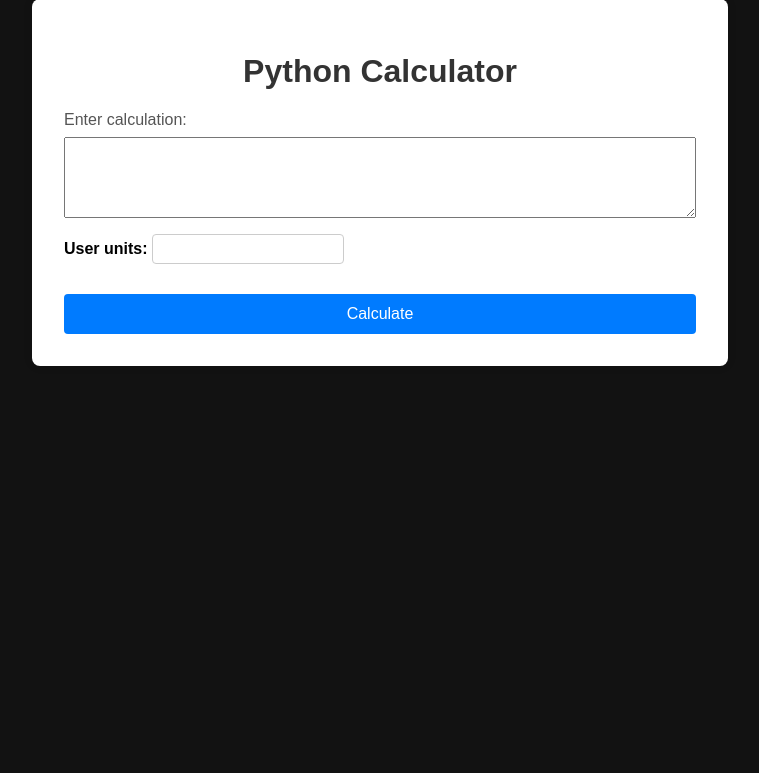
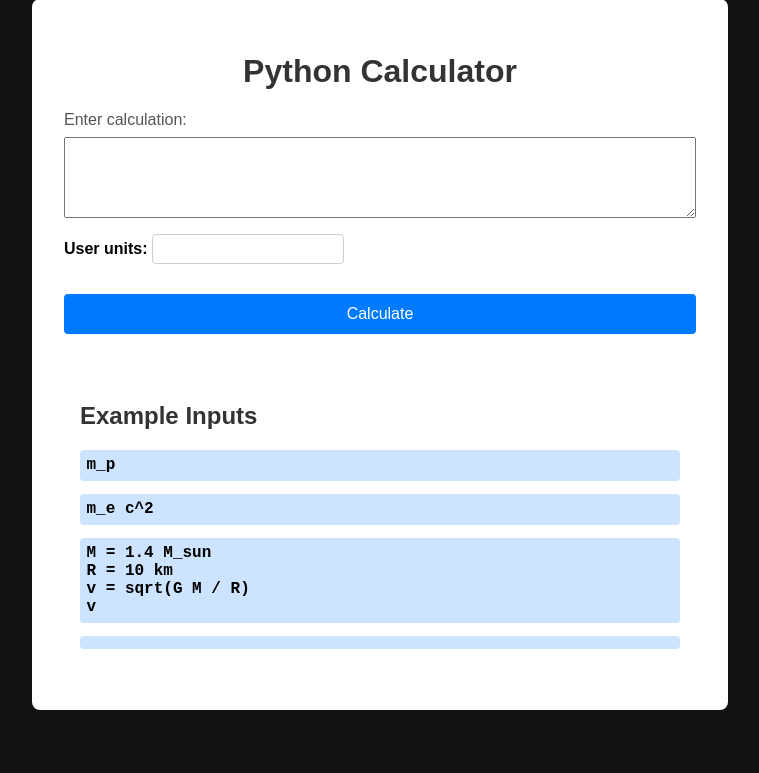
Before and after one commit to chongchonghe/astrocalculator, a Python web app: template calc/templates/index.html in a window 1280 px wide. Shown: the part 64-837 px from the top of the page, without its empty margins (260-1019 px from the left). Before the commit the page ends 430 px from the top, so only its background shows below. Run offline with Jinja, Linux system fonts and the light colour scheme; the template is opened without the code that fills it, so the values that code supplies are empty.

Commit message:
add examples

```diff
--- a/calc/static/style.css
+++ b/calc/static/style.css
@@ -89,3 +89,29 @@ button:hover {
   white-space: nowrap; /* Prevent text wrapping */
   z-index: 10; /* Ensure tooltip appears above other elements */
 }
+
+.examples {
+    background-color: #ffffff; /* Light background for examples */
+    color: #333333; /* Dark text color for readability */
+    margin-top: 2em;
+    padding: 1em;
+    border-radius: 4px;
+}
+
+.examples h2 {
+    color: #333333; /* Dark text for the header */
+}
+
+.examples pre {
+    background-color: #007bff33; /* Light background for code blocks to match button */
+    color: #1c1c1c; /* Light text color for code */
+    padding: 0.5em;
+    border-radius: 4px;
+    overflow-x: auto;
+}
+
+.examples code {
+    color: #000000; /* Dark text color for code */
+    font-family: 'Courier New', Courier, monospace;
+    font-weight: 550;
+}
--- a/calc/templates/index.html
+++ b/calc/templates/index.html
@@ -49,6 +49,18 @@
             <p><strong>Result (user):</strong> <span class="result-copy">{{ result_user_units }}</span></p>
         </div>
         {% endif %}
+
+        <!-- Addition of the Example Inputs section -->
+        <div class="examples">
+            <h2>Example Inputs</h2>
+            <pre><code>m_p</code></pre>
+            <pre><code>m_e c^2</code></pre>
+            <pre><code>M = 1.4 M_sun
+R = 10 km
+v = sqrt(G M / R)
+v</code></pre>
+            <pre><code></code></pre>
+        </div>
     </div>
 </body>
 </html>
```
